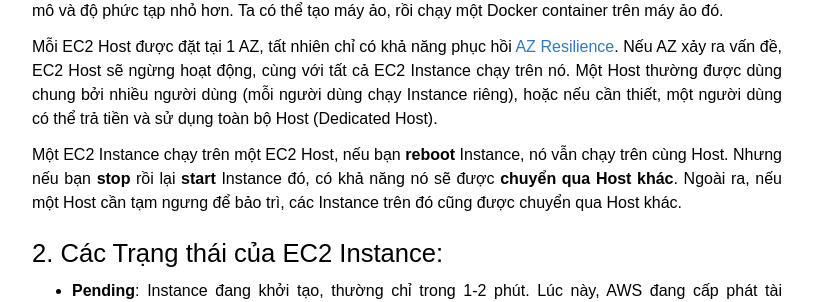
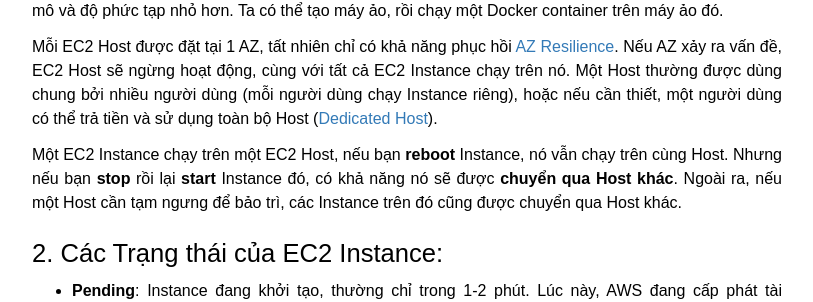
Before and after one commit to awscoban/awscoban.github.io, a Jekyll site: the page built from _posts/2025-12-16-ec2-fundamental.md, in a window 1280 px wide and 900 px high, scrolled down 1121 px. Shown: the part 222-524 px from the top of the window, without its empty margins (233-1046 px from the left). Built offline with Jekyll 4.4.1, drawn with Linux system fonts in a browser that asks for light colours; nearby versions of some CDN libraries; part of the change alters nothing that is shown.

```diff
--- a/_posts/2025-12-16-ec2-fundamental.md
+++ b/_posts/2025-12-16-ec2-fundamental.md
@@ -42,8 +42,7 @@ Virtualization giúp khai thác tối đa tài nguyên trên các máy chủ v
 Lưu ý, cần phân biệt **virtualization** với **containerization** (Docker, Kubernetes). Virtualization ảo hoá **phần cứng** để chia cho các máy ảo (chạy cả hệ điều hành và các ứng dụng). Còn containerization chỉ ảo hoá **hệ điều hành** để chạy ứng dụng, quy mô và độ phức tạp nhỏ hơn.
 Ta có thể tạo máy ảo, rồi chạy một Docker container trên máy ảo đó.
 
-Mỗi EC2 Host được đặt tại 1 AZ, tất nhiên chỉ có khả năng phục hồi [AZ Resilience](/2025/11/12/aws_infrastructure/#resilience). Nếu AZ xảy ra vấn đề, EC2 Host sẽ ngừng hoạt động, cùng với tất cả EC2 Instance chạy trên nó. Một Host thường được dùng chung bởi nhiều người dùng (mỗi người dùng chạy Instance riêng), hoặc nếu cần thiết, một người dùng có thể trả tiền và sử dụng toàn bộ Host (Dedicated Host).
-<!-- TODO: include link to Dedicated Host -->
+Mỗi EC2 Host được đặt tại 1 AZ, tất nhiên chỉ có khả năng phục hồi [AZ Resilience](/2025/11/12/aws_infrastructure/#resilience). Nếu AZ xảy ra vấn đề, EC2 Host sẽ ngừng hoạt động, cùng với tất cả EC2 Instance chạy trên nó. Một Host thường được dùng chung bởi nhiều người dùng (mỗi người dùng chạy Instance riêng), hoặc nếu cần thiết, một người dùng có thể trả tiền và sử dụng toàn bộ Host ([Dedicated Host](/2025/12/29/ec2-purchase-options#dedicated-host)).
 
 Một EC2 Instance chạy trên một EC2 Host, nếu bạn **reboot** Instance, nó vẫn chạy trên cùng Host.
 Nhưng nếu bạn **stop** rồi lại **start** Instance đó, có khả năng nó sẽ được **chuyển qua Host khác**.
```
